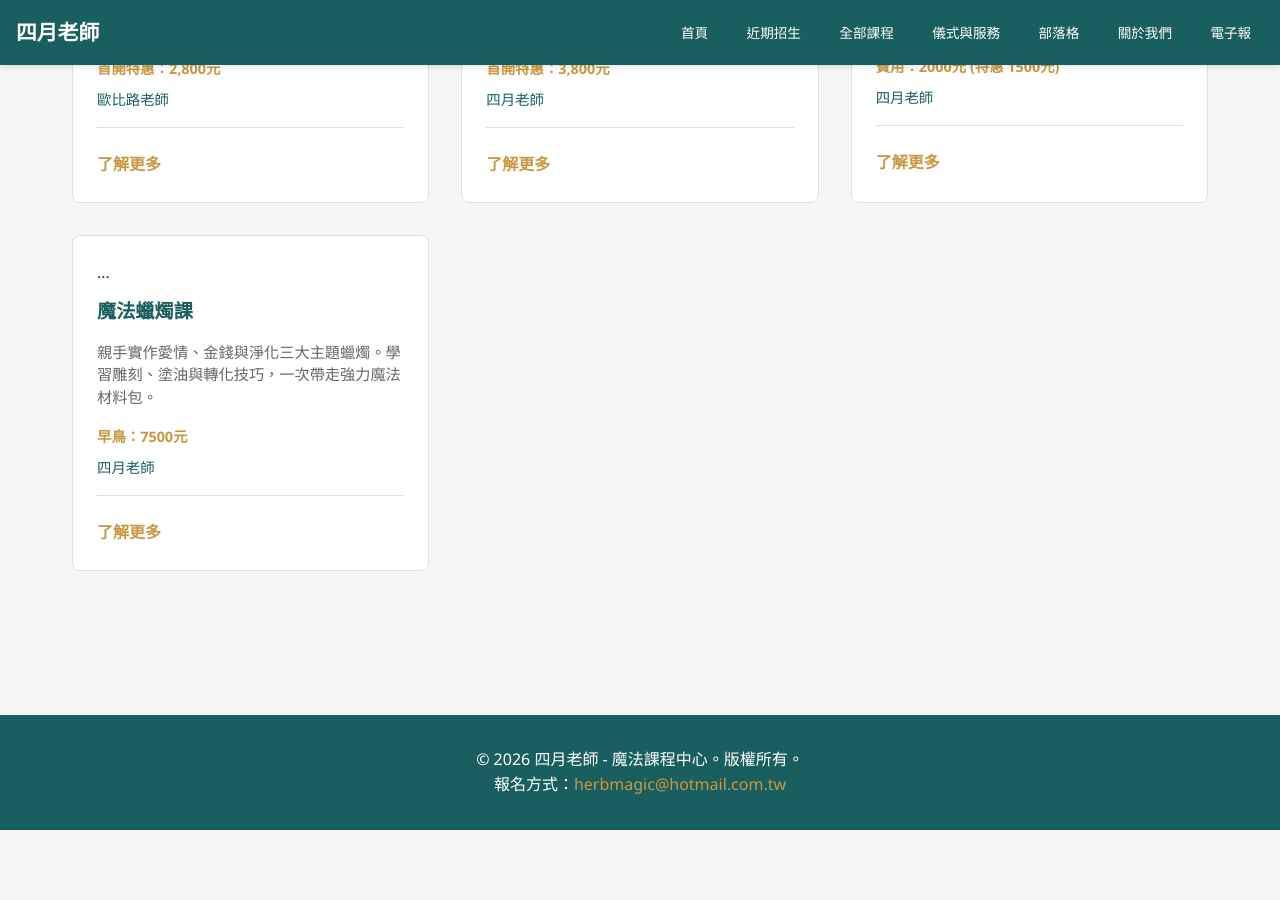
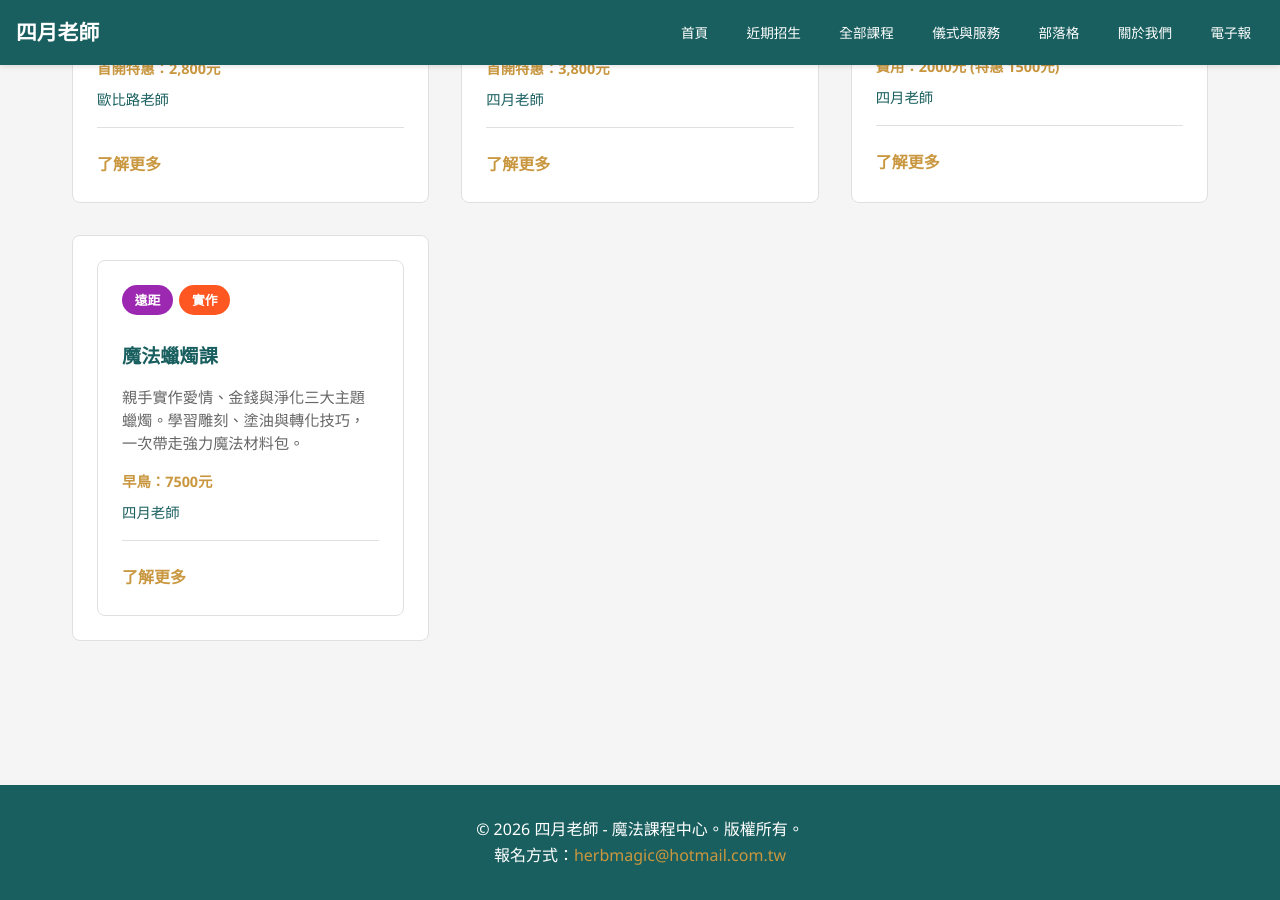
Before and after one commit to light4uliuphone-lang/hoodoo, a Jekyll site: the page built from course.html, in a window 1280 px wide and 900 px high, scrolled down 8865 px. Built offline with Jekyll 4.4.1, drawn with Linux system fonts in a browser that asks for light colours; before the commit the page ends 9695 px from its top, so only the background shows below that.

Commit message:
Update course.html

```diff
--- a/course.html
+++ b/course.html
@@ -467,12 +467,13 @@ description: "探索四月老師的課程中心，依學習路徑編排：藥草
                 <a href="/courses/course-hoodoo-09/" class="learn-more">了解更多</a>
             </div>
            <div class="course-card">
-    <div class="course-tags">...</div>
-    <h3>魔法蠟燭課</h3>
-    <p>親手實作愛情、金錢與淨化三大主題蠟燭。學習雕刻、塗油與轉化技巧，一次帶走強力魔法材料包。</p>
-    <div class="course-info"><span class="price">早鳥：7500元</span><span class="teacher">四月老師</span></div>
-    <a href="/courses/course-candle/" class="learn-more">了解更多</a>
-</div>
+    <div class="course-card">
+                <div class="course-tags"><span class="course-tag" style="background-color: #9c27b0;">遠距</span><span class="course-tag" style="background-color: #ff5722;">實作</span></div>
+                <h3>魔法蠟燭課</h3>
+                <p>親手實作愛情、金錢與淨化三大主題蠟燭。學習雕刻、塗油與轉化技巧，一次帶走強力魔法材料包。</p>
+                <div class="course-info"><span class="price">早鳥：7500元</span><span class="teacher">四月老師</span></div>
+                <a href="/courses/course-candle/" class="learn-more">了解更多</a>
+            </div>
         </div>
     </section>
 </div>
```
